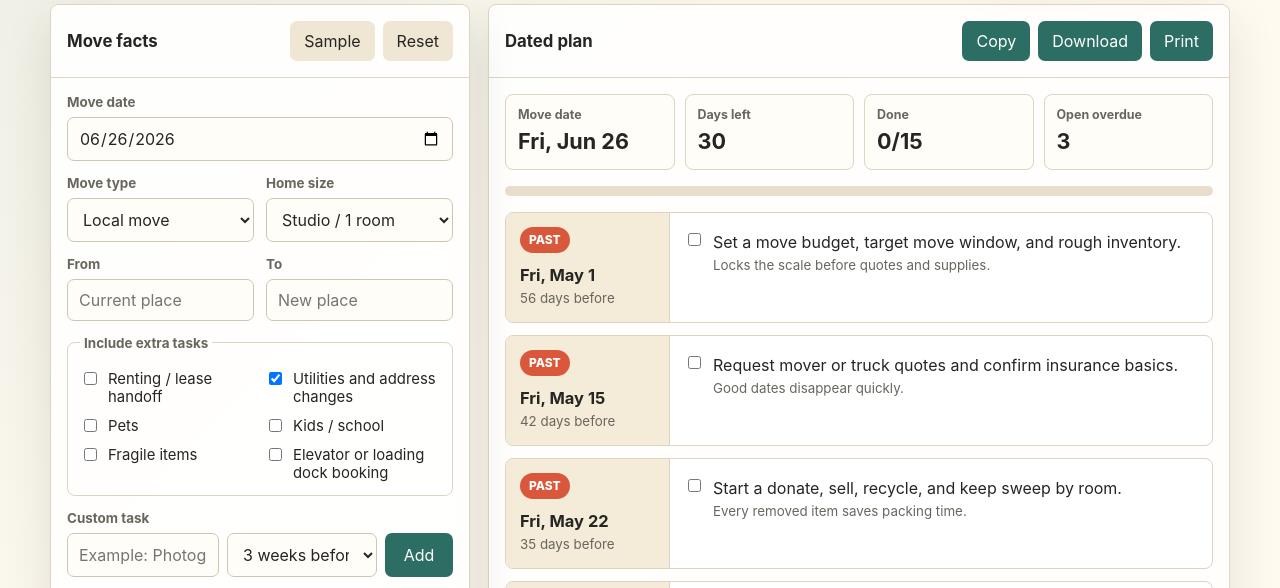
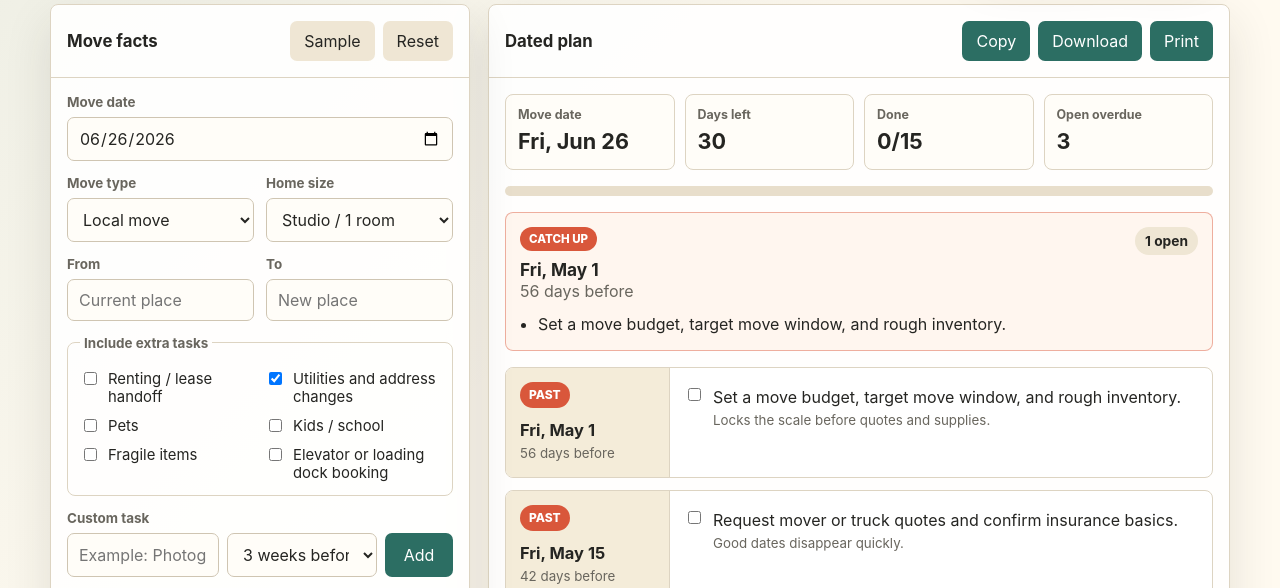
Before and after one commit to bte808/fun-20260527-b-move-window, a website: page index.html in a window 1280 px wide. Shown: the part 209-797 px from the top of the page. Drawn offline with Linux system fonts and the light colour scheme.

Commit message:
Add next checkpoint focus

```diff
--- a/app.js
+++ b/app.js
@@ -5,6 +5,7 @@ const form = document.querySelector("#planner-form");
 const timeline = document.querySelector("#timeline");
 const summaryStrip = document.querySelector("#summary-strip");
 const progressBar = document.querySelector("#progress-bar");
+const nextActions = document.querySelector("#next-actions");
 const template = document.querySelector("#phase-template");
 const customTaskInput = document.querySelector("#custom-task");
 const customOffsetInput = document.querySelector("#custom-offset");
@@ -297,6 +298,7 @@ function render() {
     timeline.innerHTML = `<p class="empty-state">Choose a move date to build the plan.</p>`;
     summaryStrip.innerHTML = "";
     progressBar.style.width = "0";
+    nextActions.innerHTML = "";
     return;
   }
 
@@ -320,6 +322,7 @@ function render() {
     metric(overdue ? "Open overdue" : "Next checkpoint", overdue ? overdue.toString() : formatDate(next.dueDate))
   ].join("");
   progressBar.style.width = `${percent}%`;
+  renderNextActions(groups, moveDate, today);
 
   timeline.replaceChildren();
   for (const group of groups) {
@@ -361,6 +364,52 @@ function render() {
 
     timeline.append(node);
   }
+}
+
+function renderNextActions(groups, moveDate, today) {
+  const openGroups = groups
+    .map((group) => ({
+      ...group,
+      tasks: group.tasks.filter((task) => !state.completed[taskKey(task, group.dueDate)])
+    }))
+    .filter((group) => group.tasks.length);
+
+  if (!openGroups.length) {
+    nextActions.innerHTML = `
+      <section class="focus-panel complete" aria-label="Next actions">
+        <div>
+          <span class="status-pill">Done</span>
+          <h3>All checklist items are checked off.</h3>
+        </div>
+        <p>Reset the plan or add a custom task if a new moving detail appears.</p>
+      </section>
+    `;
+    return;
+  }
+
+  const overdueGroup = openGroups.find((group) => group.dueDate < today);
+  const focusGroup = overdueGroup || openGroups.find((group) => group.dueDate >= today) || openGroups[0];
+  const isOverdue = focusGroup.dueDate < today;
+  const shownTasks = focusGroup.tasks.slice(0, 3);
+  const remaining = focusGroup.tasks.length - shownTasks.length;
+  const taskList = shownTasks
+    .map((task) => `<li>${escapeHtml(task.text)}</li>`)
+    .join("");
+
+  nextActions.innerHTML = `
+    <section class="focus-panel ${isOverdue ? "overdue" : ""}" aria-label="Next actions">
+      <div class="focus-head">
+        <div>
+          <span class="status-pill">${escapeHtml(isOverdue ? "Catch up" : "Next up")}</span>
+          <h3>${escapeHtml(formatDate(focusGroup.dueDate))}</h3>
+          <p>${escapeHtml(relativeLabel(focusGroup.dueDate, moveDate))}</p>
+        </div>
+        <strong>${escapeHtml(String(focusGroup.tasks.length))} open</strong>
+      </div>
+      <ul class="focus-list">${taskList}</ul>
+      ${remaining ? `<p class="focus-more">+${escapeHtml(String(remaining))} more in this checkpoint</p>` : ""}
+    </section>
+  `;
 }
 
 function metric(label, value) {
--- a/index.html
+++ b/index.html
@@ -120,6 +120,7 @@
         <div class="progress-shell" aria-label="Checklist progress">
           <div id="progress-bar"></div>
         </div>
+        <div class="next-actions" id="next-actions" aria-live="polite"></div>
         <div id="timeline" class="timeline"></div>
       </section>
     </main>
--- a/scripts/check.mjs
+++ b/scripts/check.mjs
@@ -14,10 +14,12 @@ const readme = contents.get("README.md");
 const checks = [
   [html.includes('id="planner-form"'), "planner form exists"],
   [html.includes('id="timeline"'), "timeline mount exists"],
+  [html.includes('id="next-actions"'), "next action mount exists"],
   [html.includes("./app.js"), "app script is referenced"],
   [html.includes("./styles.css"), "stylesheet is referenced"],
   [app.includes("baseTasks"), "task templates exist"],
   [app.includes("buildMarkdown"), "markdown export exists"],
+  [app.includes("renderNextActions"), "next action focus exists"],
   [app.includes("localStorage"), "local progress persistence exists"],
   [readme.includes("## Validation"), "README documents validation"],
   [readme.includes("Inspiration"), "README documents inspiration"]
--- a/styles.css
+++ b/styles.css
@@ -278,6 +278,96 @@ textarea:focus {
   transition: width 0.2s ease;
 }
 
+.next-actions {
+  padding: 0 16px 16px;
+}
+
+.focus-panel {
+  border: 1px solid #cfc5b2;
+  border-radius: 8px;
+  padding: 14px;
+  background: #fffdf8;
+}
+
+.focus-panel.overdue {
+  border-color: rgba(217, 87, 59, 0.45);
+  background: #fff6ef;
+}
+
+.focus-panel.complete {
+  border-color: rgba(44, 110, 99, 0.35);
+  background: #f4fbf6;
+}
+
+.focus-head {
+  display: flex;
+  align-items: flex-start;
+  justify-content: space-between;
+  gap: 14px;
+}
+
+.focus-panel h3,
+.focus-panel p {
+  margin: 0;
+}
+
+.focus-panel h3 {
+  margin-top: 8px;
+  font-size: 1.08rem;
+}
+
+.focus-head p,
+.focus-panel p {
+  color: var(--muted);
+  line-height: 1.4;
+}
+
+.focus-head strong {
+  flex: 0 0 auto;
+  border-radius: 999px;
+  padding: 6px 10px;
+  color: var(--ink);
+  background: #efe6d4;
+  font-size: 0.86rem;
+}
+
+.status-pill {
+  display: inline-flex;
+  min-height: 24px;
+  align-items: center;
+  border-radius: 999px;
+  padding: 3px 9px;
+  color: white;
+  background: var(--green);
+  font-size: 0.72rem;
+  font-weight: 800;
+  text-transform: uppercase;
+}
+
+.overdue .status-pill {
+  background: var(--red);
+}
+
+.complete .status-pill {
+  background: var(--blue);
+}
+
+.focus-list {
+  margin: 12px 0 0;
+  padding-left: 18px;
+  color: var(--ink);
+}
+
+.focus-list li {
+  margin-top: 6px;
+  line-height: 1.35;
+}
+
+.focus-more {
+  margin-top: 10px;
+  font-size: 0.9rem;
+}
+
 .timeline {
   padding: 0 16px 18px;
   display: grid;
@@ -401,10 +491,15 @@ textarea:focus {
   .panel-heading,
   .summary-strip,
   .phase-card,
+  .focus-head,
   .two,
   .checkbox-grid,
   .inline-control {
     grid-template-columns: 1fr;
+  }
+
+  .focus-head {
+    display: grid;
   }
 
   .panel-heading {
```
Also changed, not shown: test/planner.test.mjs (+7 -0 lines), README.md, 1 other file.
